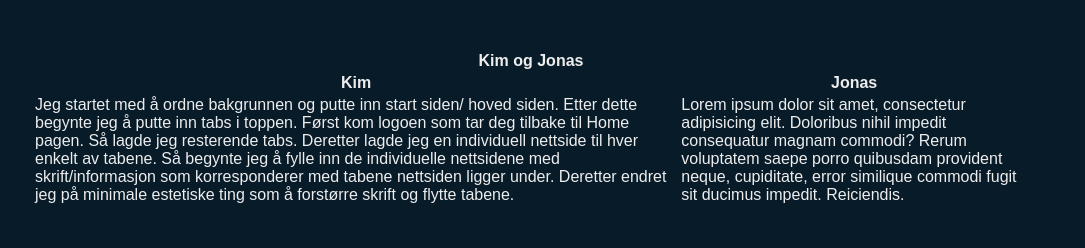
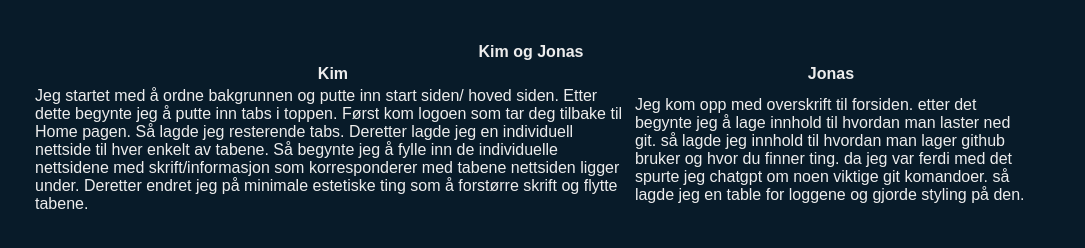
Before and after one commit to nextsky-dripp/git-kim-jonas, a plain HTML site: page git-log.html in a window 1280 px wide. Shown: the part 72-320 px from the top of the page, without its empty margins (97-1182 px from the left). Drawn offline with Linux system fonts and the light colour scheme.

Commit message:
nå har jeg logg kim

```diff
--- a/git-log.html
+++ b/git-log.html
@@ -39,7 +39,7 @@
             </tr>
             <tr>
                 <td>Jeg startet med å ordne bakgrunnen og putte inn start siden/ hoved siden.  Etter dette begynte jeg å putte inn tabs i toppen. Først kom logoen som tar deg tilbake til Home pagen. Så lagde jeg resterende tabs. Deretter lagde jeg en individuell nettside til hver enkelt av tabene. Så begynte jeg å fylle inn de individuelle nettsidene med skrift/informasjon som korresponderer med tabene nettsiden ligger under. Deretter endret jeg på minimale estetiske ting som å forstørre skrift og flytte tabene.</td>
-                <td>Lorem ipsum dolor sit amet, consectetur adipisicing elit. Doloribus nihil impedit consequatur magnam commodi? Rerum voluptatem saepe porro quibusdam provident neque, cupiditate, error similique commodi fugit sit ducimus impedit. Reiciendis.</td>
+                <td>Jeg kom opp med overskrift til forsiden. etter det begynte jeg å lage innhold til hvordan man laster ned git. så lagde jeg innhold til hvordan man lager github bruker og hvor du finner ting. da jeg var ferdi med det spurte jeg chatgpt om noen viktige git komandoer. så lagde jeg en table for loggene og gjorde styling på den.</td>
 
             </tr>
 
```
